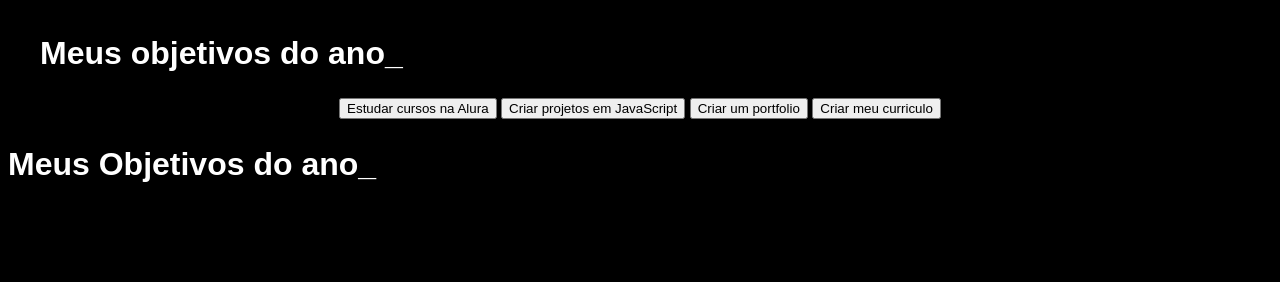
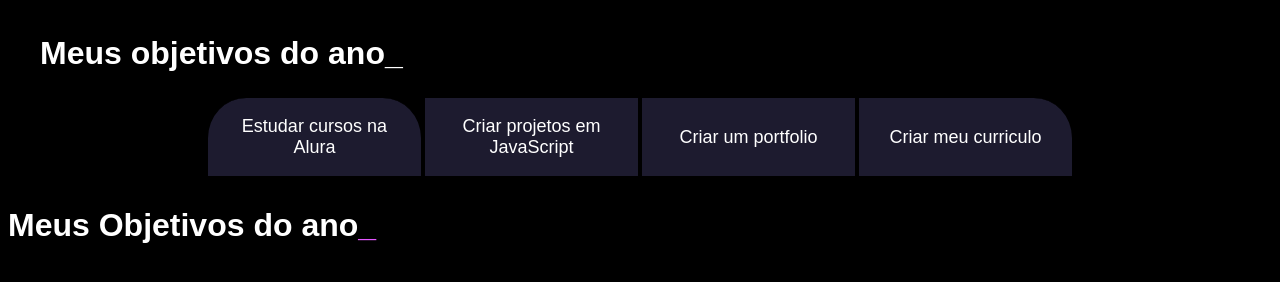
Before and after one commit to biellyy/Projeto-de-Vida---3A, a plain HTML site: page index.html in a window 1280 px wide. Drawn offline with Linux system fonts and the light colour scheme.

Commit message:
conteudo

```diff
--- a/style.css
+++ b/style.css
@@ -28,3 +28,47 @@
         width: 100%;
         font-size: 32px;
     }
+    .titulo-principal span {
+        color: var(--verde);
+    }
+    .botao{
+        font-family: "Crakra Petch", sans-serif;
+        background-color: var(--botao-inativo);
+        color: var(--branco);
+        display: flex;
+        justify-content: center;
+        padding: 1em;
+        font-size: 18px;
+        align-items: center;
+    }
+    .botao {
+        font-family: "Crakra Petch", sans-serif;
+        background-color: var(--botao-inativo);
+        color: var(--branco);
+        display: flex;
+        justify-content: center;
+        padding: 1em;
+        font-size: 18px;
+        align-items: center;
+        width: 100%;
+        border-bottom: 4px solid var(--botao-ativo);
+        border-left: 2px solid var(--botao-ativo);
+        border-right: 2px solid var(--botao-ativo);
+        border-top: none;
+    }
+    .botoes {
+        display: block;
+    }
+
+    @media screen and (min-width: 768px) {
+        .botoes {
+            display: flex;
+        }
+    }
+    .botao:first-child {
+        border-radius: 40px 40px 0 0;
+
+    }
+     .botao:last-child {
+            border-radius: 0 40px 0 0;
+        }
```
